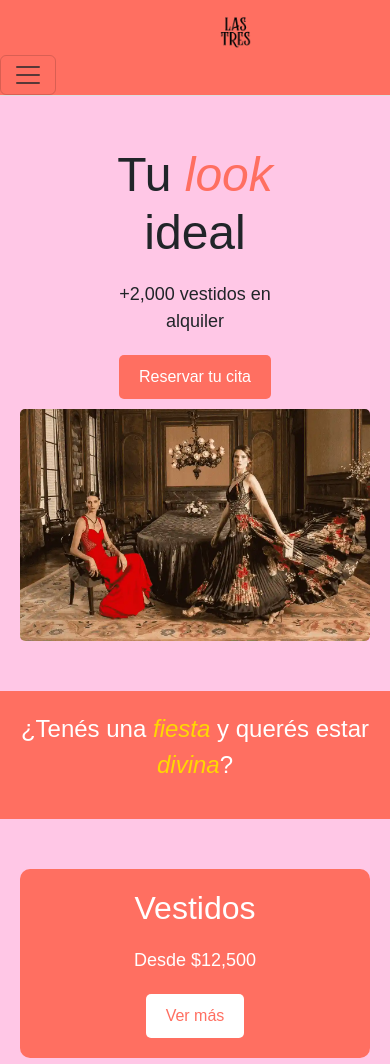
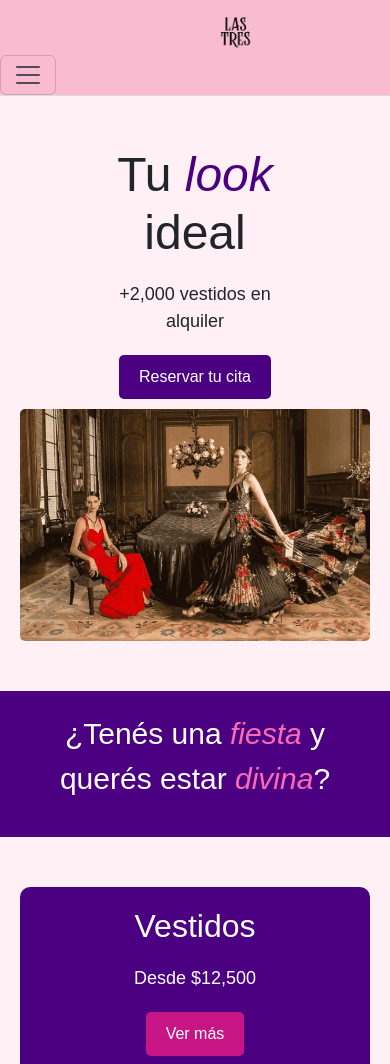
Before and after one commit to Juampyraccuia/Alquiler-Vestidos, a website: page index.html in a window 390 px wide. Shown: the top 1064 px of the page. Drawn offline with nearby package versions, Linux system fonts and the light colour scheme.

Commit message:
Realizando SEO

```diff
--- a/index.html
+++ b/index.html
@@ -48,7 +48,7 @@
               </li>
               <li class="nav-item">
                 <div class="user-icon">
-                  <a href="login.html"><i class="fa-solid fa-user"></i></a>
+                  <a href="./pages/login.html"><i class="fa-solid fa-user"></i></a>
                 </div>
               </li>
             </ul>
@@ -165,7 +165,8 @@
         </div>
         <iframe
           src="https://www.google.com/maps/embed?pb=!1m18!1m12!1m3!1d217.22537860459315!2d-66.85254747314272!3d-29.411078236710978!2m3!1f0!2f0!3f0!3m2!1i1024!2i768!4f13.1!3m3!1m2!1s0x9427da4a54033935%3A0x842a4e6c8b4f737f!2sSantiago%20del%20Estero%20187%2C%20F5302%20La%20Rioja!5e0!3m2!1ses-419!2sar!4v1723182936413!5m2!1ses-419!2sar"
-          alt="Mapa de ubicación del ShowRoom"></iframe>
+          alt="Mapa de ubicación del ShowRoom" title="Mapa">
+        </iframe>
 
         <div class="links-footer">
           <a href="vestidos.html">Vestidos</a>
--- a/scss/base/_reset.scss
+++ b/scss/base/_reset.scss
@@ -3,14 +3,14 @@ body {
     margin: 0;
     padding: 0;
     box-sizing: border-box;
-    background-color: #ffc7e6;
-    overflow-x: hidden; /* Asegurarse de ocultar el scroll horizontal en cualquier dispositivo */
+    background-color: #FFF0F5;
+    overflow-x: hidden;
 }
 
 header {
     display: flex;
     flex-direction: column;
-    background-color: #ff6f61;
+    background-color: #F8BBD0;
     border-bottom: 1px solid #ddd;
 }
 
--- a/scss/components/_form.scss
+++ b/scss/components/_form.scss
@@ -4,14 +4,15 @@
     display: flex;
     justify-content: space-around;
     padding: 50px 20px;
-    background-color: #f5f5f5;
+
 
     .form-container {
         width: 45%;
         background-color: #c2c2c2;
-        padding: 20px;
+        padding: 10px;
         border-radius: 10px;
         box-shadow: 0 2px 4px rgba(0, 0, 0, 0.1);
+        margin-bottom: 10px;
 
         h2 {
             font-size: 24px;
--- a/scss/layout/layout.scss
+++ b/scss/layout/_layout.scss
@@ -15,7 +15,7 @@
 
             em {
                 font-style: italic;
-                color: #ff6f61;
+                color: #4B0082;
             }
         }
 
@@ -27,7 +27,7 @@
         a {
             display: inline-block;
             padding: 10px 20px;
-            background-color: #ff6f61;
+            background-color: #4B0082;
             color: #fff;
             text-decoration: none;
             border-radius: 5px;
@@ -58,8 +58,8 @@
         display: flex;
         flex-direction: column;
         align-items: center;
-        width: 100%;
-        background-color: #ff6f61;
+
+        background-color: #4B0082;
         color: #fff;
         padding: 20px;
         border-radius: 10px;
@@ -78,8 +78,8 @@
 
         a {
             padding: 10px 20px;
-            background-color: #fff;
-            color: #ff6f61;
+            background-color: #C71585;
+            color: #ffffff;
             text-decoration: none;
             border-radius: 5px;
         }
@@ -94,13 +94,14 @@
 
     .producto-destacado {
         text-align: center;
-        color: #3f3f3f;
+        color: #202020;
         border-style: outset;
         border-color: #f5f5f5;
         border-radius: 5px;
         text-decoration: none;
         margin-bottom: 10px;
         height: auto;
+        background-color: #F8BBD0;
 
         &:hover {
             box-shadow: 0 0 10px rgb(218, 112, 170);
@@ -123,15 +124,15 @@
 }
 
 .graff {
-    background-color: #ff6f61;
+    background-color: #4B0082;
     color: #fff;
     text-align: center;
     padding: 20px;
-    font-size: 24px;
+    font-size: 30px;
 
     em {
         font-style: italic;
-        color: #ffd700;
+        color: #FF69B4;
     }
 }
 
--- a/scss/layout/_media-queries.scss
+++ b/scss/layout/_media-queries.scss
@@ -34,7 +34,7 @@
         padding: 20px;
 
         .texto-baner {
-            width: 1000%;
+            width: 100%;
             margin-bottom: 20px;
 
             h2 {
@@ -70,11 +70,11 @@
 
     .forms-section {
         flex-direction: column;
-    }
+        align-items: center;
 
-    .form-container {
-        width: 90%;
-        margin-bottom: 20px;
+        .form-container {
+            width: 70%;
+        }
     }
 
     .top-bar {
```
Also changed, not shown: pages/accesorios.html (+2 -1 lines), pages/carteras.html (+2 -1 lines), pages/login.html (+3 -3 lines), pages/ropaInterior.html (+2 -1 lines), pages/vestidos.html (+2 -1 lines), css/layout/layout.css (deleted), css/style.css, 2 other files.
